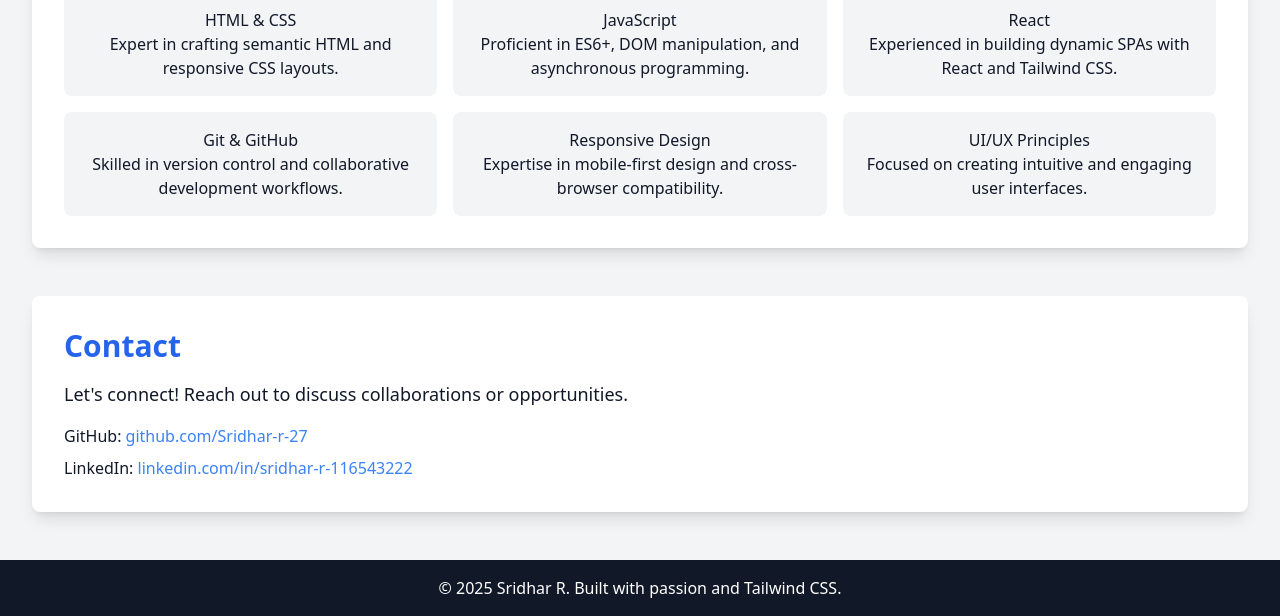
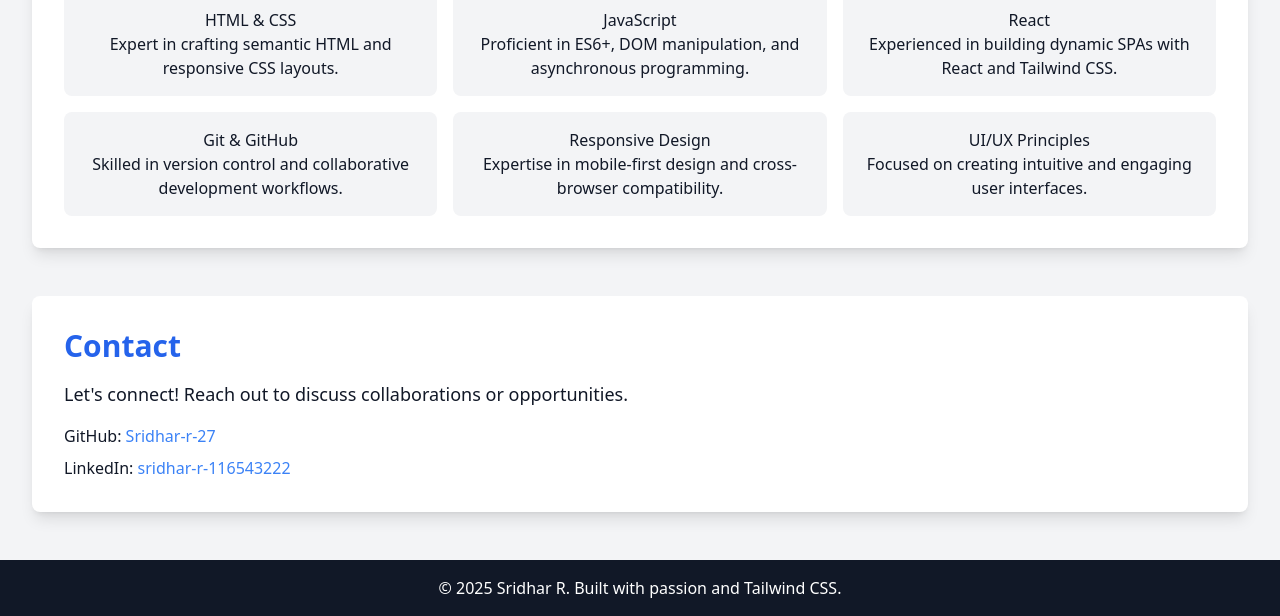
Before and after one commit to Sridhar-r-27/Sridhar-r-27.github.io, a plain HTML site: page index.html in a window 1280 px wide. Shown: the part 462-1078 px from the top of the page. Drawn offline with nearby package versions, Linux system fonts and the light colour scheme.

Commit message:
Update index.html

```diff
--- a/index.html
+++ b/index.html
@@ -99,8 +99,8 @@
       <h2 class="text-3xl font-semibold mb-4 text-blue-600 dark:text-blue-400">Contact</h2>
       <p class="text-lg">Let's connect! Reach out to discuss collaborations or opportunities.</p>
       <ul class="mt-4 space-y-2">
-        <li>GitHub: <a href="https://https://github.com/Sridhar-r-27" class="text-blue-500 dark:text-blue-400 hover:underline">github.com/Sridhar-r-27</a></li>
-        <li>LinkedIn: <a href="https://www.linkedin.com/in/sridhar-r-116543222/" class="text-blue-500 dark:text-blue-400 hover:underline">linkedin.com/in/sridhar-r-116543222</a></li>
+        <li>GitHub: <a href="https://github.com/Sridhar-r-27" class="text-blue-500 dark:text-blue-400 hover:underline">Sridhar-r-27</a></li>
+        <li>LinkedIn: <a href="https://www.linkedin.com/in/sridhar-r-116543222/" class="text-blue-500 dark:text-blue-400 hover:underline">sridhar-r-116543222</a></li>
       </ul>
     </section>
   </main>
```
